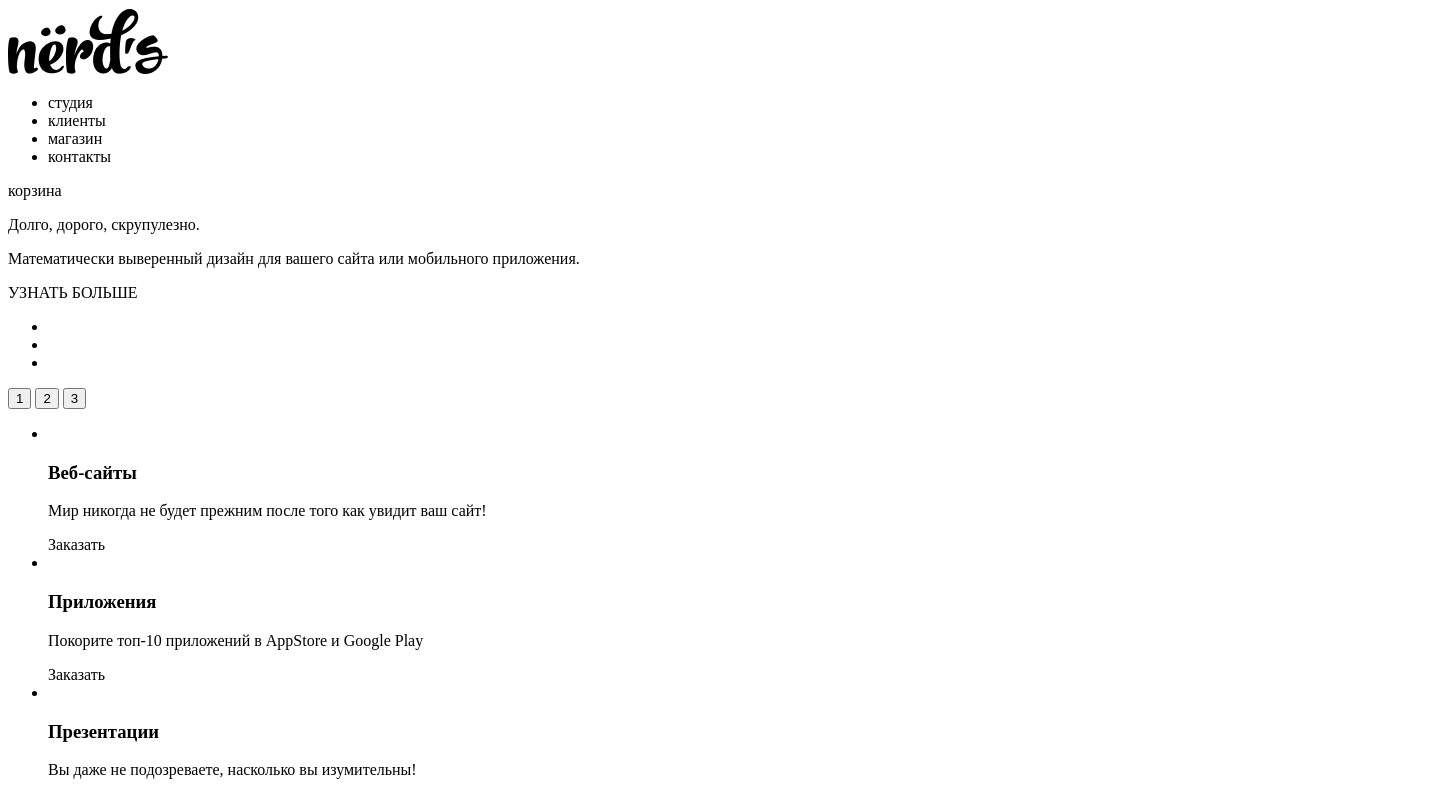
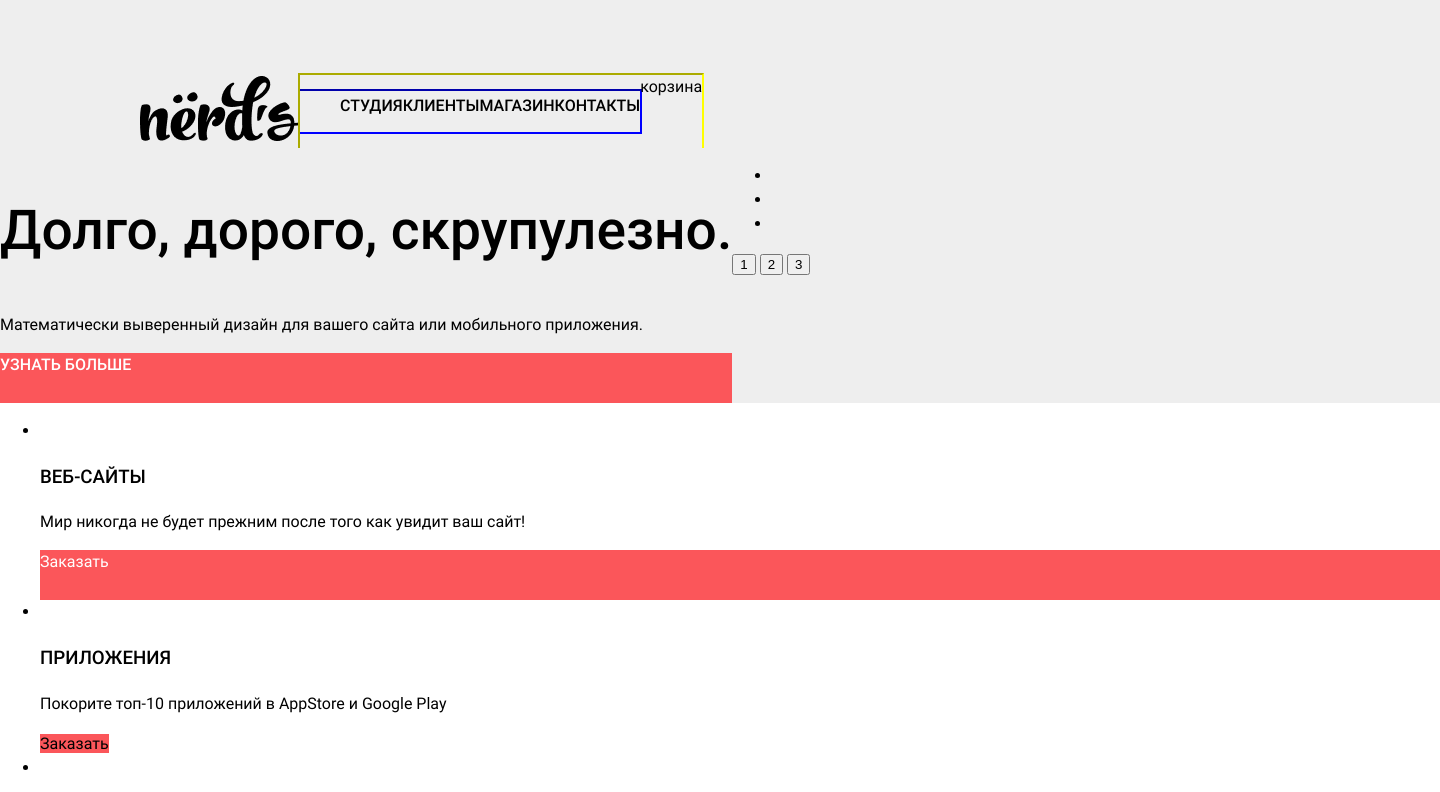
Before and after one commit to RodionPetrovich/NERDS_FR2, a website: page source/index.html in a window 1280 px wide. Shown: the top 792 px of the page, 1440 px wide, since content can reach past the window. Drawn offline with Linux system fonts and the light colour scheme.

Commit message:
start to make the bace style for index

```diff
--- a/source/index.html
+++ b/source/index.html
@@ -34,12 +34,14 @@
 
   <main class="page__main">
     <section class="more-info">
+      <div class="more-info__wrapper">
         <h1 class="visually-hidden">Разработка веб-сйтов, приложений, презентаций</h1>
         <div class="more-info__slogan">
           <p class="more-info__text header-text"> Долго, дорого, скрупулезно.</p>
           <p class="more-info__text usual-text"> Математически выверенный дизайн для вашего сайта или мобильного
             приложения.</p>
-        <a href="catalog.html" class="user-button">УЗНАТЬ БОЛЬШЕ</a>
+          <div class="user-button"><a class="upper-text" href="catalog.html">УЗНАТЬ БОЛЬШЕ</a></div>
+
         </div>
         <div class="image-slider slider">
           <ul class="image-slider__list slider__list">
@@ -53,6 +55,7 @@
             <button class="slider__toggle" type="button">3</button>
           </p>
         </div>
+      </div>
     </section>
 
     <section class="work-order">
@@ -64,7 +67,7 @@
             <img class="" src="" alt="">
             <h3 class="order-block__headline upper-text">Веб-сайты</h3>
             <p class="order-block__text usual-text">Мир никогда не будет прежним после того как увидит ваш сайт!</p>
-            <a href="catalog.html" class="user-button">Заказать</a>
+            <div class="user-button"><a href="catalog.html">Заказать</a></div>
           </li>
 
           <li class="order-block">
--- /dev/null
+++ b/source/less/blocks/main-nav.less
@@ -0,0 +1,6 @@
+.main-nav {
+  .outline(yellow);
+  display: flex;
+}
+.main-nav__list {
+}
--- /dev/null
+++ b/source/less/blocks/more-info.less
@@ -0,0 +1,13 @@
+.more-info {
+  background-color: @grey;
+}
+
+.more-info__wrapper {
+  display: flex;
+}
+
+.more-info__slogan {
+}
+
+.more-info__text {
+}
--- /dev/null
+++ b/source/less/blocks/page-header.less
@@ -0,0 +1,16 @@
+.page-header {
+  .outline(red);
+  background-color: @grey;
+}
+
+.page-header__wrapper {
+  margin: 0 140px;
+  margin-top: 75px;
+  display: flex;
+}
+
+.page-header__logo {
+}
+
+.page-header__logo-image {
+}
--- /dev/null
+++ b/source/less/blocks/page.less
@@ -0,0 +1,13 @@
+.page__body {
+  font-family: "Roboto", sans-serif;
+  font-weight: 400;
+  font-size: 16px;
+  line-height: 24px;
+  display: grid;
+  grid-template-rows: min-content 1fr min-content;
+  align-content: start;
+  min-height: 100%;
+  min-width: 1440px; /*возможно стоит сделать резиновую*/
+  margin: 0 auto;
+  background-color: @white;
+}
--- /dev/null
+++ b/source/less/blocks/site-list.less
@@ -0,0 +1,11 @@
+.site-list {
+  .outline(blue);
+  display: flex;
+}
+
+.site-list__item {
+  list-style: none;
+}
+
+.site-list__item--active {
+}
--- /dev/null
+++ b/source/less/blocks/user-button.less
@@ -0,0 +1,9 @@
+.user-button {
+  .size(160px;50px);
+  background-color: @persik;
+
+  a {
+    color: @white;
+    line-height: 18px;
+  }
+}
--- /dev/null
+++ b/source/less/global/fonts.less
@@ -0,0 +1,20 @@
+@font-face {
+  font-family: "Roboto";
+  src: url("../../fonts/roboto.woff2") format("woff2"), url("../../fonts/roboto.woff") format("woff");
+  font-weight: 400;
+  font-display: swap;
+}
+
+@font-face {
+  font-family: "Roboto";
+  src: url("../../fonts/robotomedium.woff2") format("woff2"), url("../../fonts/robotomedium.woff") format("woff");
+  font-weight: 500;
+  font-display: swap;
+}
+
+@font-face {
+  font-family: "Roboto";
+  src: url("../../fonts/robotobold.woff2") format("woff2"), url("../../fonts/robotobold.woff") format("woff");
+  font-weight: 700;
+  font-display: swap;
+}
--- /dev/null
+++ b/source/less/global/mixins.less
@@ -0,0 +1,13 @@
+.outline (@color) {
+  outline: 2px dotted @color;
+  outline-style: inset;
+}
+
+.size (@width;@height) {
+  min-width: @width;
+  min-height: @height;
+}
+
+.mrg () {
+  margin: 0 140px;
+}
--- /dev/null
+++ b/source/less/global/text.less
@@ -0,0 +1,13 @@
+.upper-text {
+  text-transform: uppercase;
+  font-weight: 500;
+  line-height: 30px;
+}
+
+.header-text {
+  font-weight: 500;
+  font-size: 55px;
+  line-height: 55px;
+}
+.usual-text {
+}
--- /dev/null
+++ b/source/less/global/variables.less
@@ -0,0 +1,7 @@
+/*COLOR*/
+@white:#ffffff;
+@black:#000000;
+@grey:#eeeeee;
+@persik:#FB565A;
+@green:#00CA74;
+@terracot:#EFC849;
--- a/source/less/style.less
+++ b/source/less/style.less
@@ -1,2 +1,14 @@
 /*GLOBAL*/
 @import "global/global.less";
+@import "global/variables.less";
+@import "global/fonts.less";
+@import "global/mixins.less";
+@import "global/text.less";
+
+/*BLOCKS*/
+@import "blocks/page.less";
+@import "blocks/page-header.less";
+@import "blocks/main-nav.less";
+@import "blocks/site-list.less";
+@import "blocks/user-button.less";
+@import "blocks/more-info.less";
```
Also changed, not shown: source/catalog.html (+9 -2 lines), source/css/style.css, 1 other file. Lines whose indentation alone changed are shown as unchanged.
